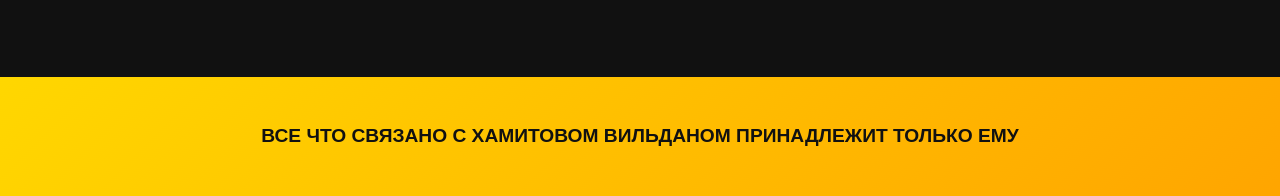
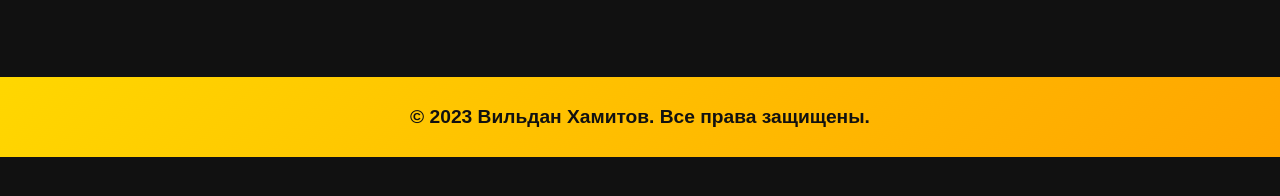
Before and after one commit to SSSUwQ/VILDANSITE, a plain HTML site: page index.html in a window 1280 px wide. Shown: the part 3309-3505 px from the top of the page. After the commit the page ends 3466 px from the top, so only its background shows below. Drawn offline with Linux system fonts and the light colour scheme; a web font is replaced by a local one.

Commit message:
Update index.html

```diff
--- a/index.html
+++ b/index.html
@@ -157,7 +157,9 @@
 </div>
 <footer class="gold-footer">
   <div class="container">
-    <p>ВСЕ ЧТО СВЯЗАНО С ХАМИТОВОМ ВИЛЬДАНОМ ПРИНАДЛЕЖИТ ТОЛЬКО ЕМУ</p>
+    <div class="copyright">
+      © <span id="current-year">2023</span> Вильдан Хамитов. Все права защищены.
+    </div>
   </div>
 </footer>
   <script src="script.js"></script>
```
